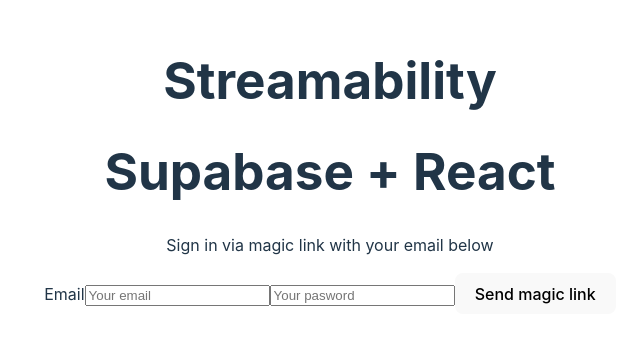
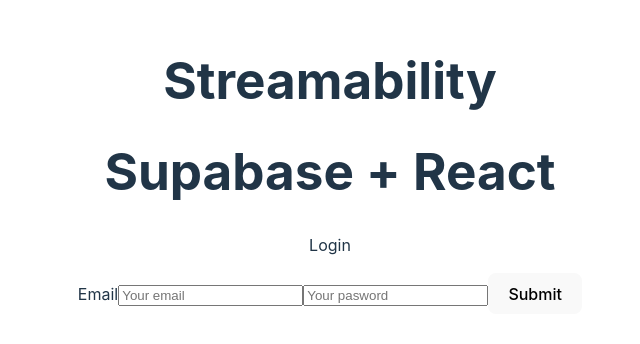
Before and after one commit to Thenlie/Streamability, a React (Vite) app: page /login in a window 1280 px wide. Shown: the part 234-578 px from the top of the page, without its empty margins (310-950 px from the left). Built offline with nearby package versions, Linux system fonts and the light colour scheme; no server answers.

Commit message:
Fixed login function in LoginScreen

```diff
--- a/src/screens/LoginScreen.tsx
+++ b/src/screens/LoginScreen.tsx
@@ -6,26 +6,23 @@ export default function LoginScreen() {
     const [email, setEmail] = useState('')
     const [password, setPassword] = useState('')
 
-    const signUp = async (e: any) => {
+    async function signInWithEmail(e: any) {
         e.preventDefault();
-        const { data, error } = await supabase.auth.signUp({
+        const { data, error } = await supabase.auth.signInWithPassword({
             email: email,
             password: password,
         })
-
-
-        console.log(email, password)
     }
 
     return (
         <div className="row flex-center flex">
             <div className="col-6 form-widget" aria-live="polite">
                 <h1 className="header">Supabase + React</h1>
-                <p className="description">Sign in via magic link with your email below</p>
+                <p className="description">Login</p>
                 {loading ? (
                     'Sending magic link...'
                 ) : (
-                    <form onSubmit={signUp}>
+                    <form onSubmit={signInWithEmail}>
                         <label htmlFor="email">Email</label>
                         <input
                             id="email"
@@ -44,7 +41,7 @@ export default function LoginScreen() {
                             onChange={(e) => setPassword(e.target.value)}
                         />
                         <button className="button block" aria-live="polite">
-                            Send magic link
+                            Submit
                         </button>
                     </form>
                 )}
```
